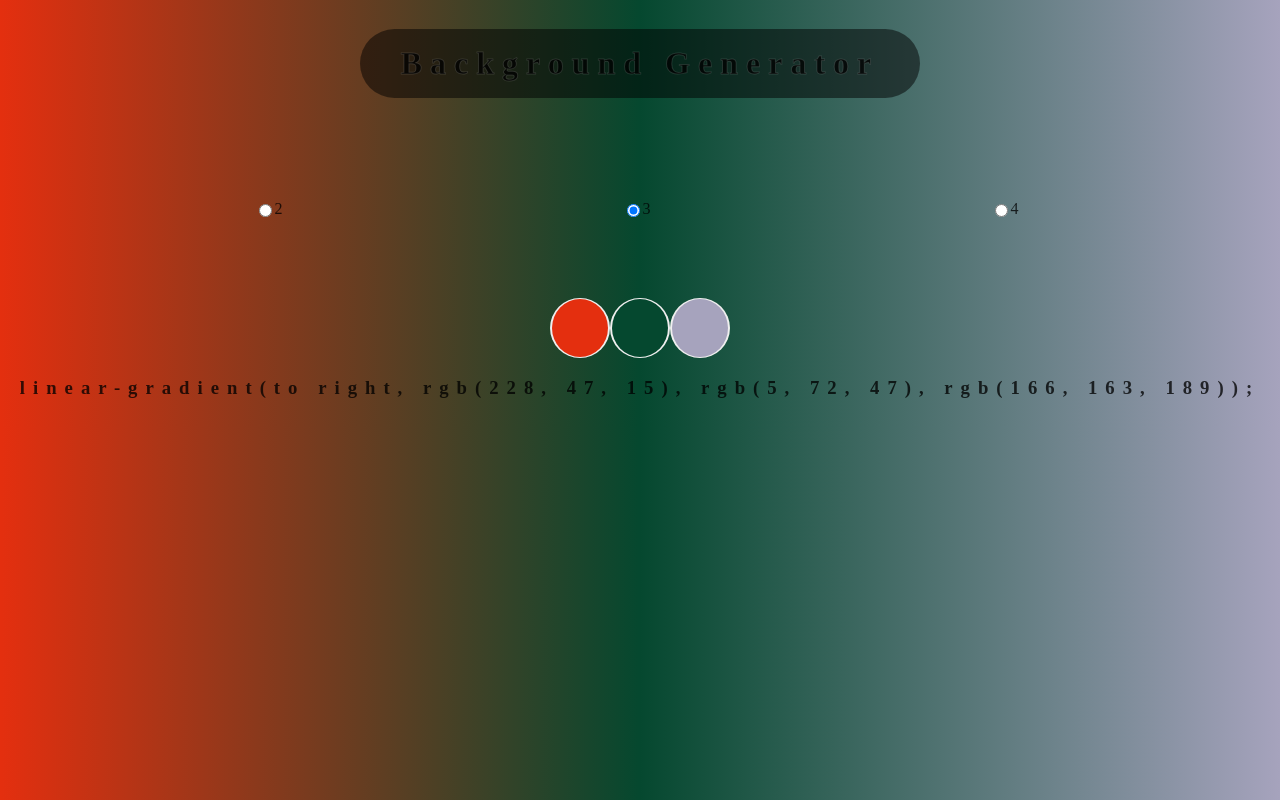
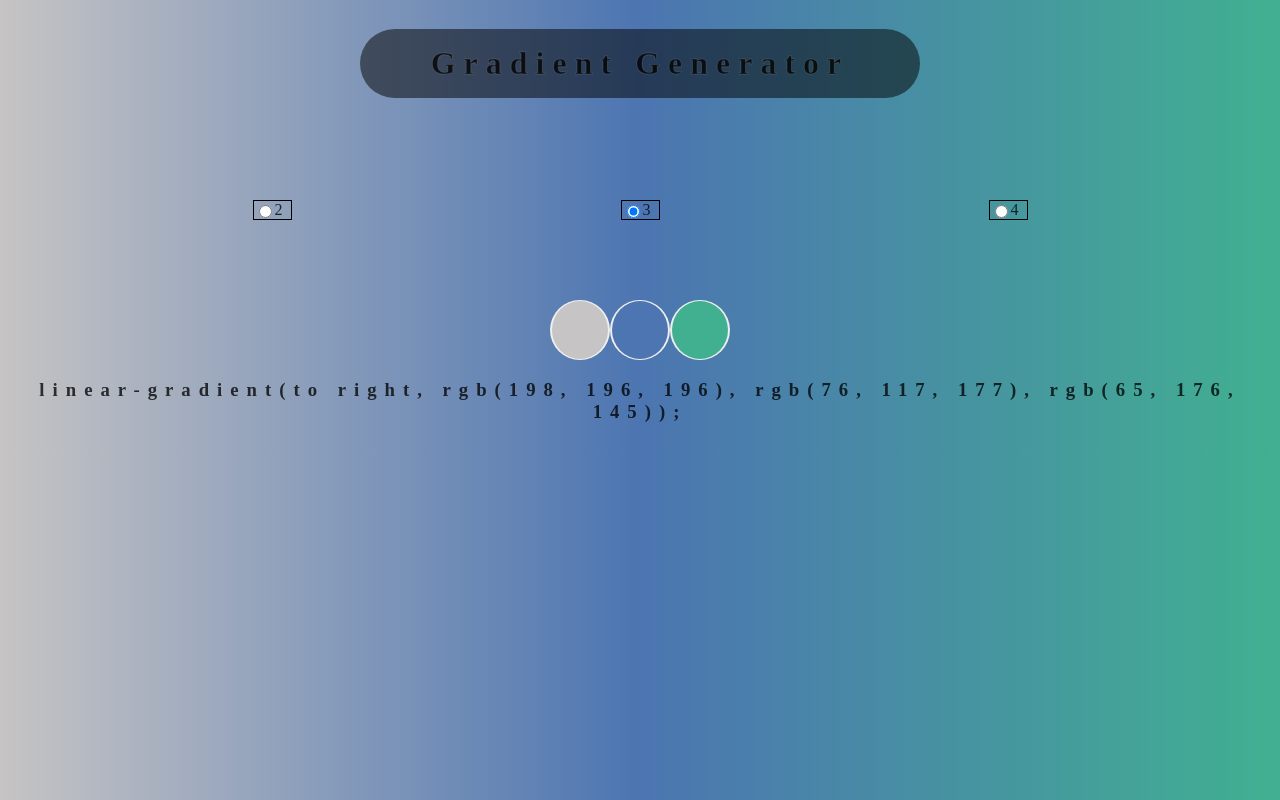
Before and after one commit to SpareABtye/backgroundGen, a plain HTML site: page index.html in a window 1280 px wide. Both pictures are taken after a click on the radio button 633 px from the left and 210 px from the top of the page. Drawn offline with Linux system fonts and the light colour scheme.

Commit message:
Changed default colors

```diff
--- a/index.html
+++ b/index.html
@@ -4,30 +4,36 @@
 <head>
     <meta charset="utf-8">
     <meta http-equiv="X-UA-Compatible" content="IE=edge">
-    <title>Background Generator</title>
+    <title>Gradient Generator</title>
     <meta name="viewport" content="width=device-width, initial-scale=1">
     <link rel="stylesheet" type="text/css" href="style.css">
 </head>
 
 <body id="background">
     <div class="header">
-        <span><h1>Background Generator</h1></span>
+        <span><h1>Gradient Generator</h1></span>
     </div>
     <div id="range-picker">
             <div id="rangeRadios">
+                <div>
                     <span><input type="radio" id="two-colors" name="range" value="two" checked>
                     <label>2</label><br></span>
+                </div>
+                <div>
                     <span><input type="radio" id="three-colors" name="range" value="three">
                     <label>3</label><br></span>
+                </div>
+                <div>
                     <span><input type="radio" id="four-colors" name="range" value="three">
                     <label>4</label><br></span>
                 </div>
         </div>
+    </div>
     <div id="colorPickers">
-            <input id="color1" class="colorBlock" type="color" name="color1" value="#e42f0f">
-            <input id="color2" class="colorBlock" type="color" name="color2" value="#05482f">
-            <input id="color3" class="colorBlock" type="color" name="color3" value="#a6a3bd" style="display: none;">
-            <input id="color4" class="colorBlock" type="color" name="color4" value="#3b65bd" style="display: none;">
+            <input id="color1" class="colorBlock" type="color" name="color1" value="#C6C4C4">
+            <input id="color2" class="colorBlock" type="color" name="color2" value="#4C75B1">
+            <input id="color3" class="colorBlock" type="color" name="color3" value="#41B091" style="display: none;">
+            <input id="color4" class="colorBlock" type="color" name="color4" value="#6EDB51" style="display: none;">
         </div>
     <span><h3 class="colorValues"></h3></span>
 
--- a/style.css
+++ b/style.css
@@ -30,6 +30,10 @@ h1 {
     margin: 5rem;
 }
 
+#rangeRadios > div {
+    border: solid black 1px
+}
+
 #colorPickers
 
 .colorBlock {
```
Lines whose indentation alone changed are shown as unchanged.
